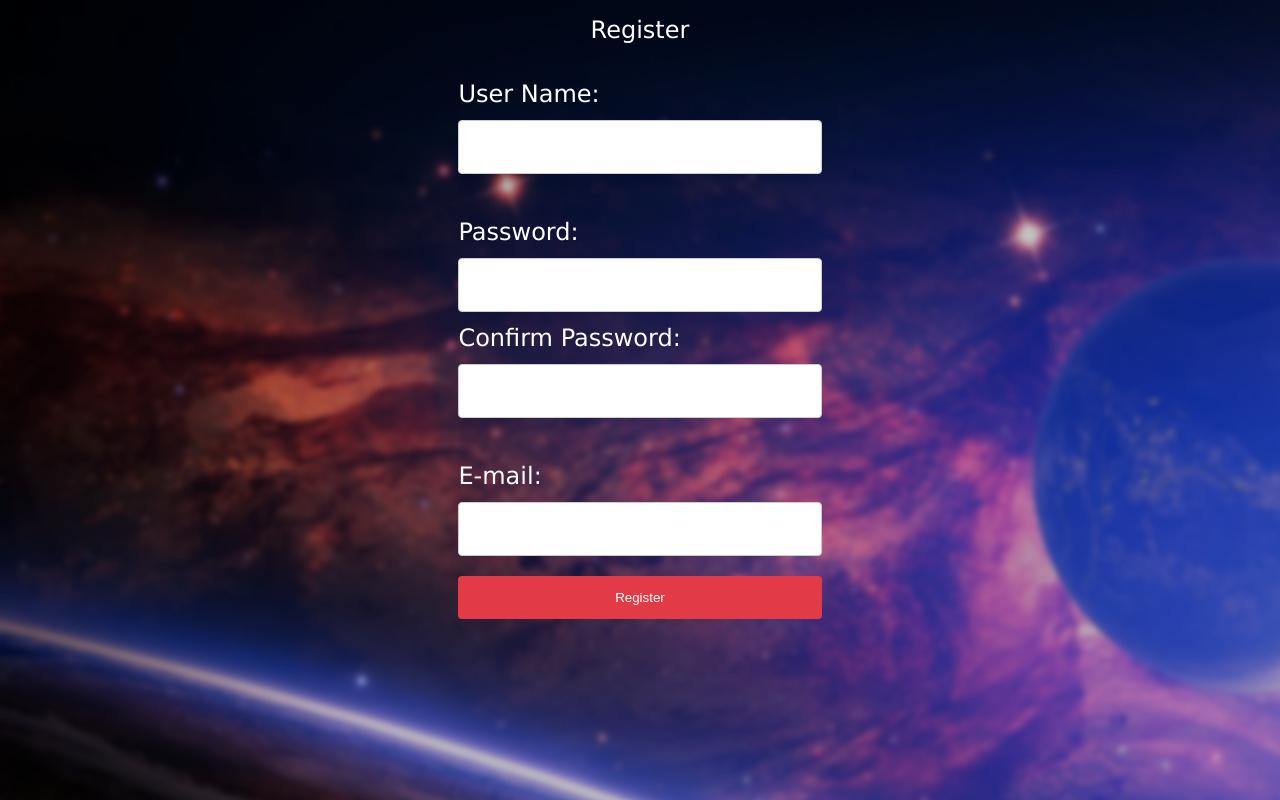
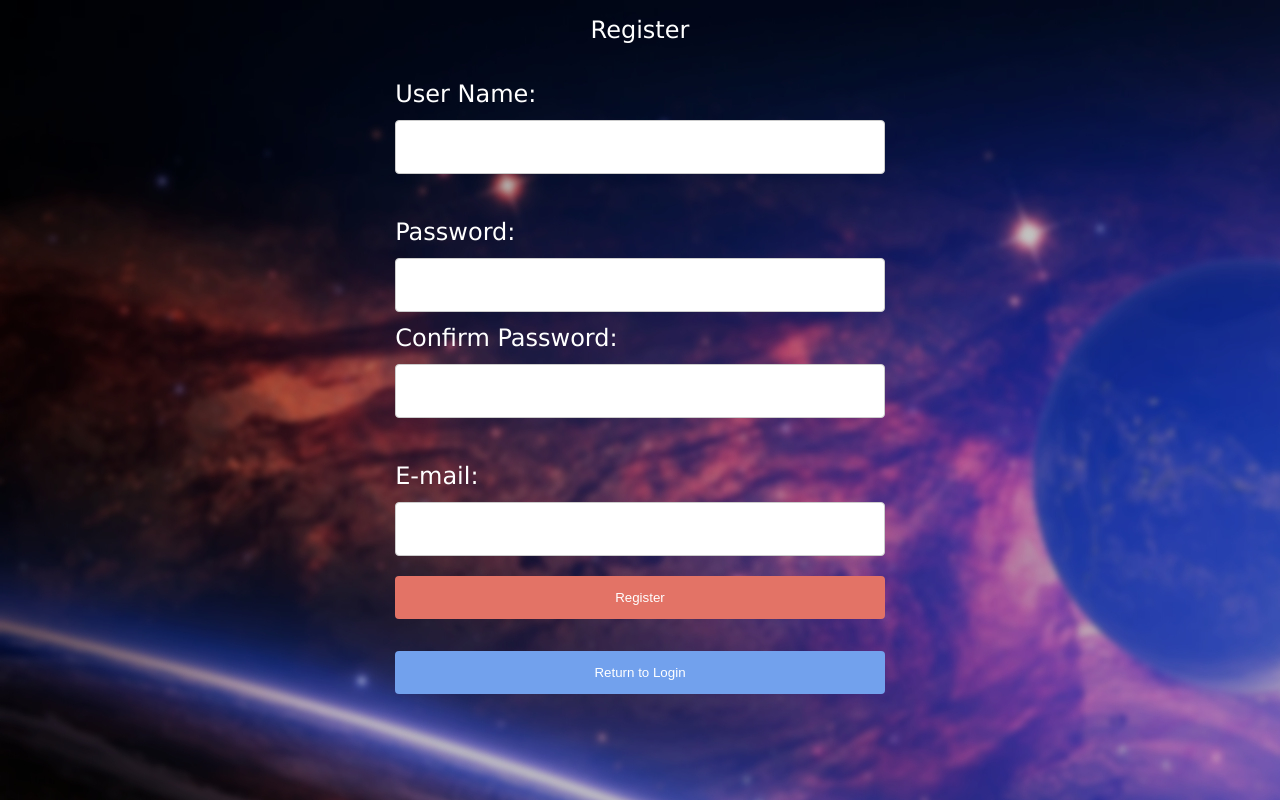
Before and after one commit to BenGirone/SoftwareEngineeringProject, a PHP site: page /register/ in a window 1280 px wide. Run offline with PHP 8.4, Linux system fonts and the light colour scheme.

Commit message:
modularizing css

```diff
--- a/index.css
+++ b/index.css
@@ -9,7 +9,48 @@ body {
     font-family: Verdana, Geneva, sans-serif;
     font-size: 150%;
     background-image: url("graphics/space.jpg");
+    color: white;
 }
+
+.wrapper {
+    width: 40%;
+    margin: auto;
+}
+
+
+.centeredButtonLink:link {
+    color: white;
+    text-decoration: none;
+}
+.centeredButtonLink:visited {
+    color: white;
+    text-decoration: none;
+}
+.centeredButtonLink:hover {
+    color: white;
+    text-decoration: none;
+}
+.centeredButtonLink:active {
+    color: white;
+    text-decoration: none;
+}
+    .centeredButtonLink > div{
+        width: 30%;
+        background-color: #72A1ED;
+        padding: 14px 20px;
+        margin: auto;
+        border: none;
+        border-radius: 4px;
+        cursor: pointer;
+        font-size: 2vw;
+        text-align: center;
+    }
+    .centeredButtonLink > div:hover {
+        background-color: #72CEED;
+    }
+
+
+
 
 input[type=text], select {
     width: 100%;
@@ -43,45 +84,22 @@ input[type=submit] {
     border-radius: 4px;
     cursor: pointer;
 }
-
     input[type=submit]:hover {
         background-color: #72CEED;
     }
 
-.loginTable {
+.inputTable {
     padding: 5px;
-    color: white;
     border-radius: 4px;
     margin: auto;
-    width: 30%;
+    width: 100%;
 }
 
-.loginHeader {
+.inputTableHeader {
     text-align: center;
-
 }
 
 .errorText {
     font-size: 70%;
     color: red;
 }
-
-input[type=submit].register {
-    background-color: #E33B46;
-}
-
-input[type=submit].register:hover {
-    background-color: #F57878;
-}
-
-.bigButton {
-    width: 10%;
-    height: 5%;
-}
-
-.centeredText {
-    text-align: center;
-    padding: 5px;
-    color: white;
-    margin: auto;
-}
--- a/register/index.php
+++ b/register/index.php
@@ -27,14 +27,22 @@ Software prepared by Orchid-dev (see documentation for more info)
     <meta charset="windows-1252">
     <meta name="viewport" content="width=device-width, initial-scale=1.0">
     <link type="text/css" rel="stylesheet" href="../index.css">
+    <style type="text/css">
+                input[type=submit].red {
+                    background-color: #E37366;
+                }
+                    input[type=submit].red:hover {
+                        background-color: #F5AFA6;
+                    }
+        </style>
     <script type="text/javascript" src="passwordCheck.js"></script>
 </head>
 <body>
     <script type="text/javascript" src="passwordCheck.js"></script>
 	<div class="wrapper">
             <form action="register.php" method="post">
-                <table class="loginTable">
-                    <tr class="loginHeader">
+                <table class="inputTable">
+                    <tr class="inputTableHeader">
                         <td>
                             <span>Register</span>
                         </td>
@@ -42,12 +50,12 @@ Software prepared by Orchid-dev (see documentation for more info)
 
                     <tr>
                         <td>
-                            <span class="invalidLogin"><?php echo ($loginMessage); ?></span>
+                            <span class="errorText"><?php echo ($loginMessage); ?></span>
                         </td>
                     </tr>
 
 
-                    <tr class="loginText">
+                    <tr>
                         <td>
                             <span>User Name:</span>
                         </td>
@@ -61,7 +69,7 @@ Software prepared by Orchid-dev (see documentation for more info)
                     <tr><td><span class="errorText" id="passwordError"><br /></span></td></tr>
 
 
-                    <tr class="loginText">
+                    <tr>
                         <td>
                             <span>Password:</span>
                         </td>
@@ -72,7 +80,7 @@ Software prepared by Orchid-dev (see documentation for more info)
                     </tr>
 
 
-                    <tr class="loginText">
+                    <tr>
                         <td>
                             <span>Confirm Password:</span>
                         </td>
@@ -86,7 +94,7 @@ Software prepared by Orchid-dev (see documentation for more info)
                     <tr><td><br /></td></tr>
 
 
-                    <tr class="loginText">
+                    <tr>
                         <td>
                             <span>E-mail:</span>
                         </td>
@@ -98,7 +106,17 @@ Software prepared by Orchid-dev (see documentation for more info)
 
 
                     <tr>
-                        <td><input class="register" type="submit" value="Register"></td>
+                        <td><input class="red" type="submit" value="Register"></td>
+                    </tr>
+                </table>
+            </form>
+
+            <form action="../">
+                <table class="inputTable">
+                    <tr>
+                        <td>
+                            <input type="submit" value="Return to Login">
+                        </td>
                     </tr>
                 </table>
             </form>
```
Also changed, not shown: index.php (+16 -6 lines), register/activate.php (+20 -4 lines). Lines whose indentation alone changed are shown as unchanged.
